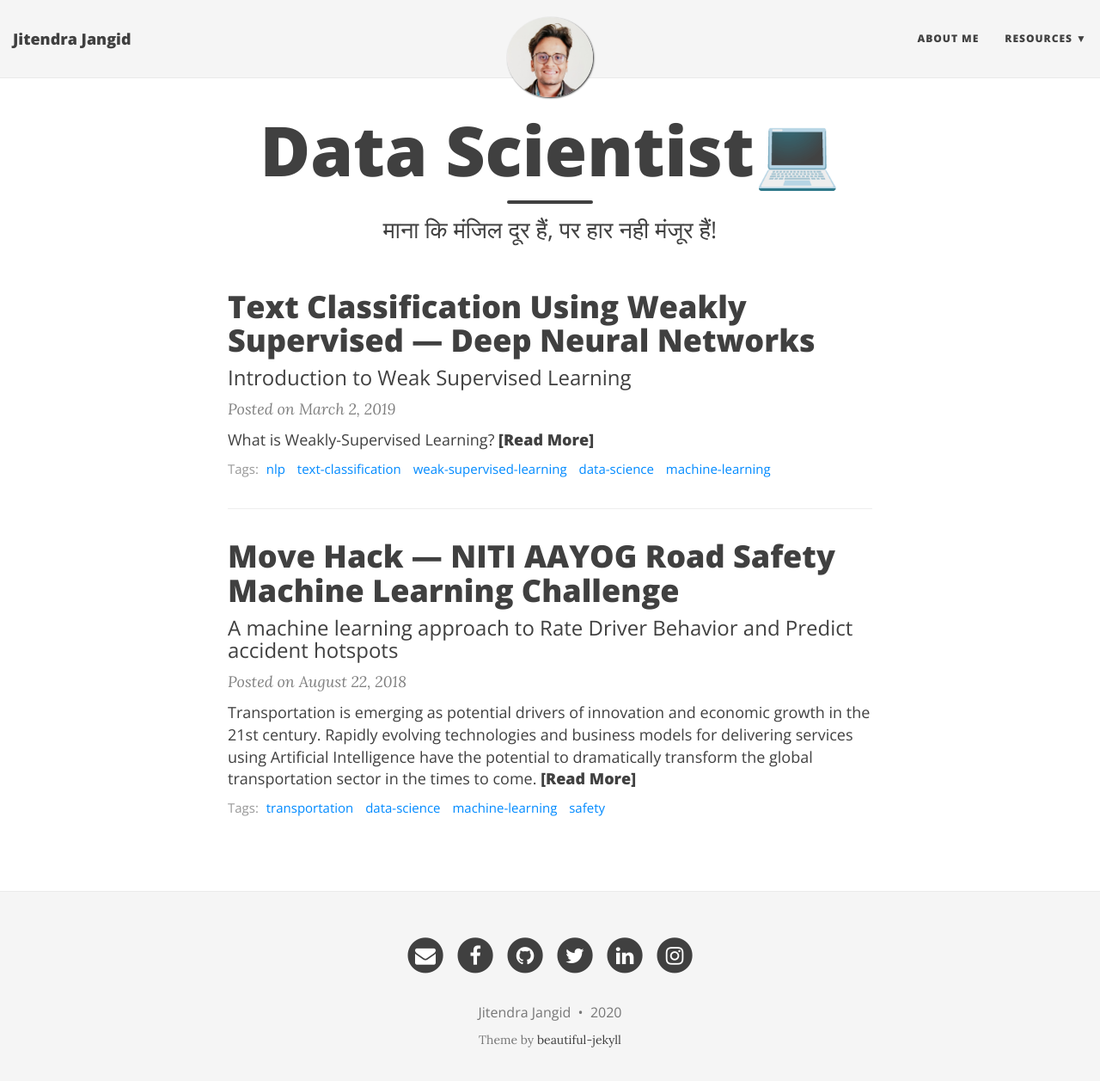
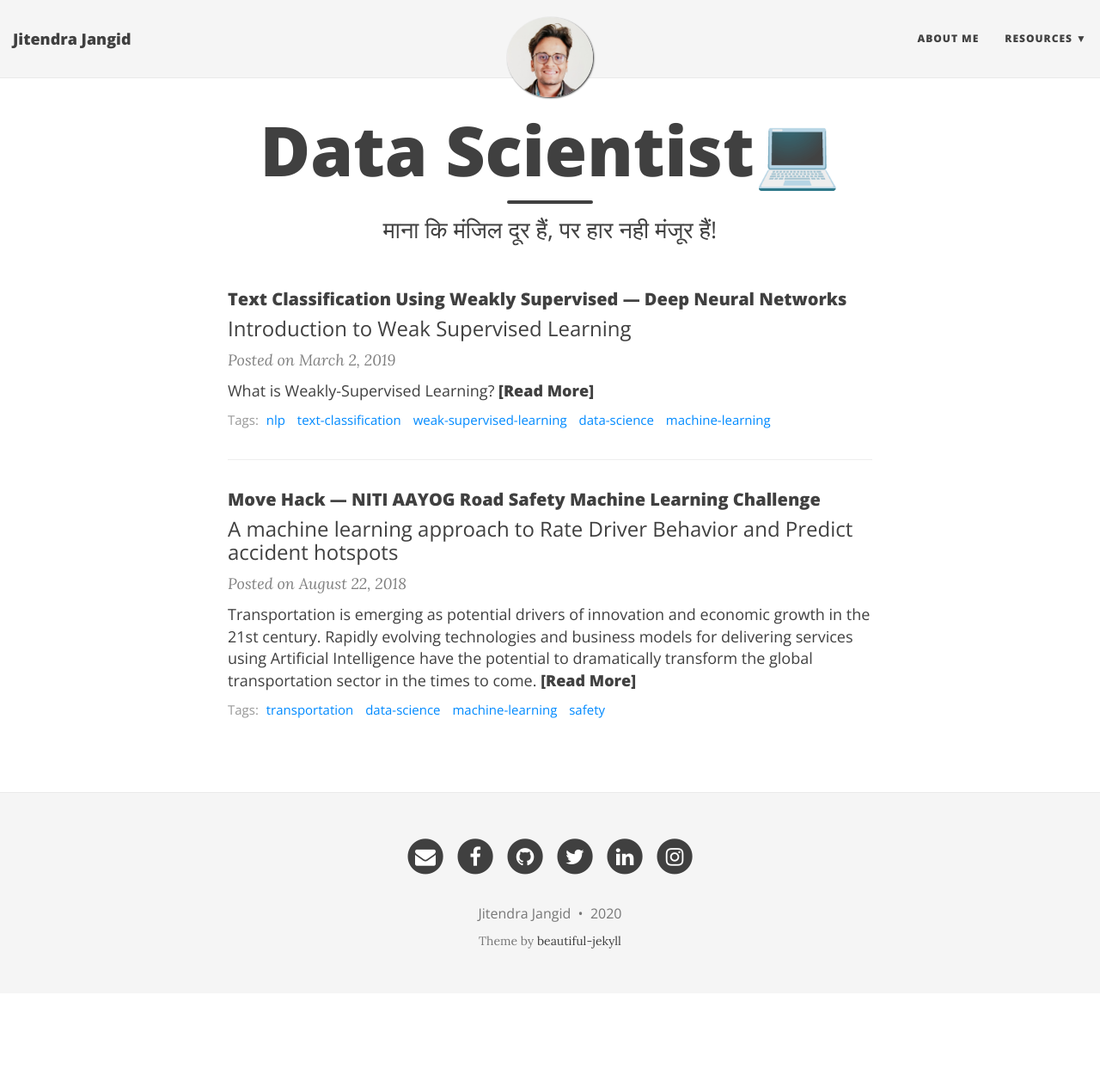
Before and after one commit to Overfitter/overfitter.github.io, a Jekyll site: the page built from index.html, in a window 1280 px wide and 1270 px high. Shown: the top 1257 px of the window at 86% size. Built offline with Jekyll 4.4.1, drawn with Linux system fonts in a browser that asks for light colours; nearby versions of some CDN libraries; the list of posts is cut into pages by our own code.

Commit message:
Seventh Commit

```diff
--- a/css/main.css
+++ b/css/main.css
@@ -381,7 +381,7 @@ footer .theme-by {
 
 @media only screen and (min-width: 768px) {
   .post-preview .post-title {
-    font-size: 36px;
+    font-size: 20px;
   }
 }
 
```
